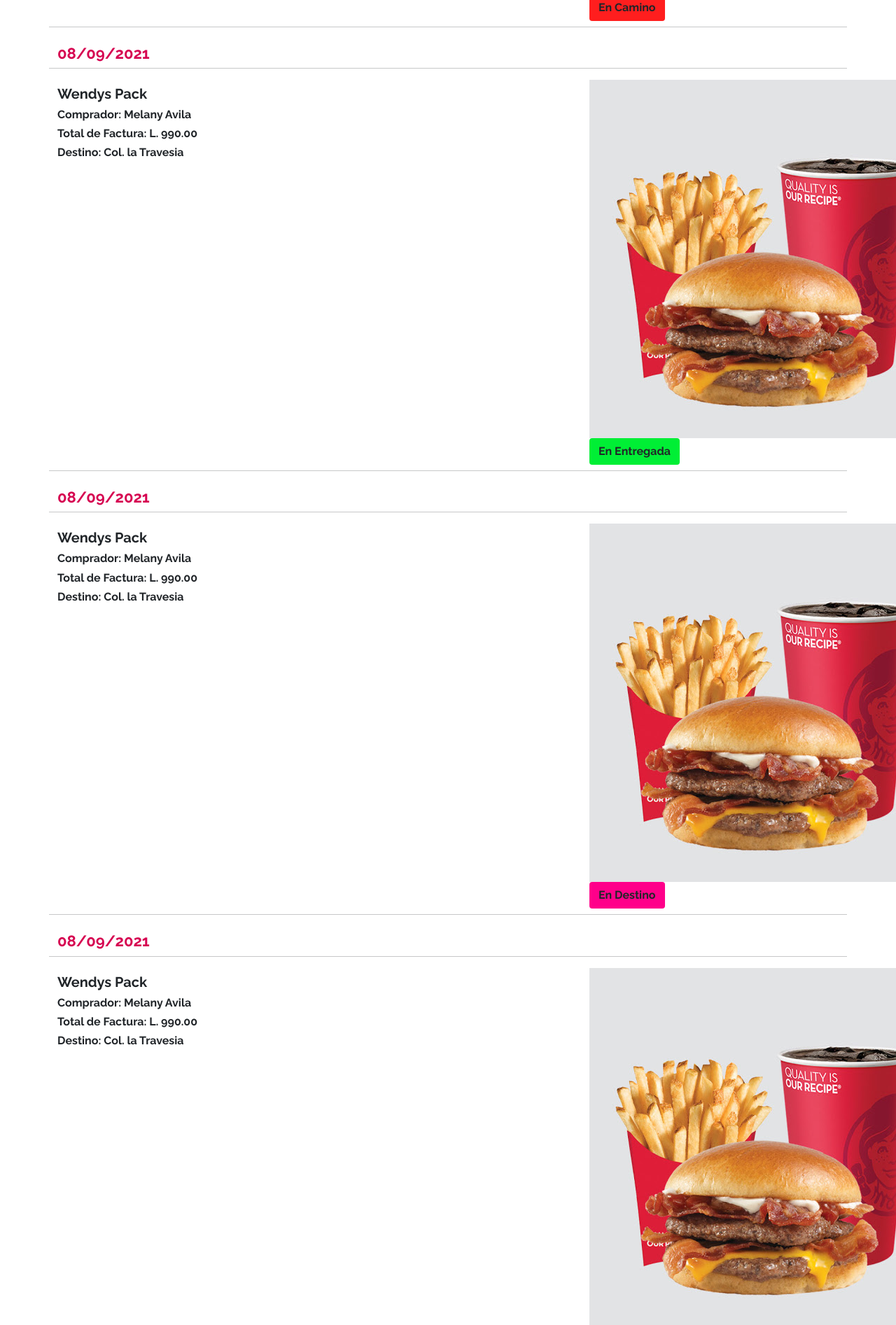
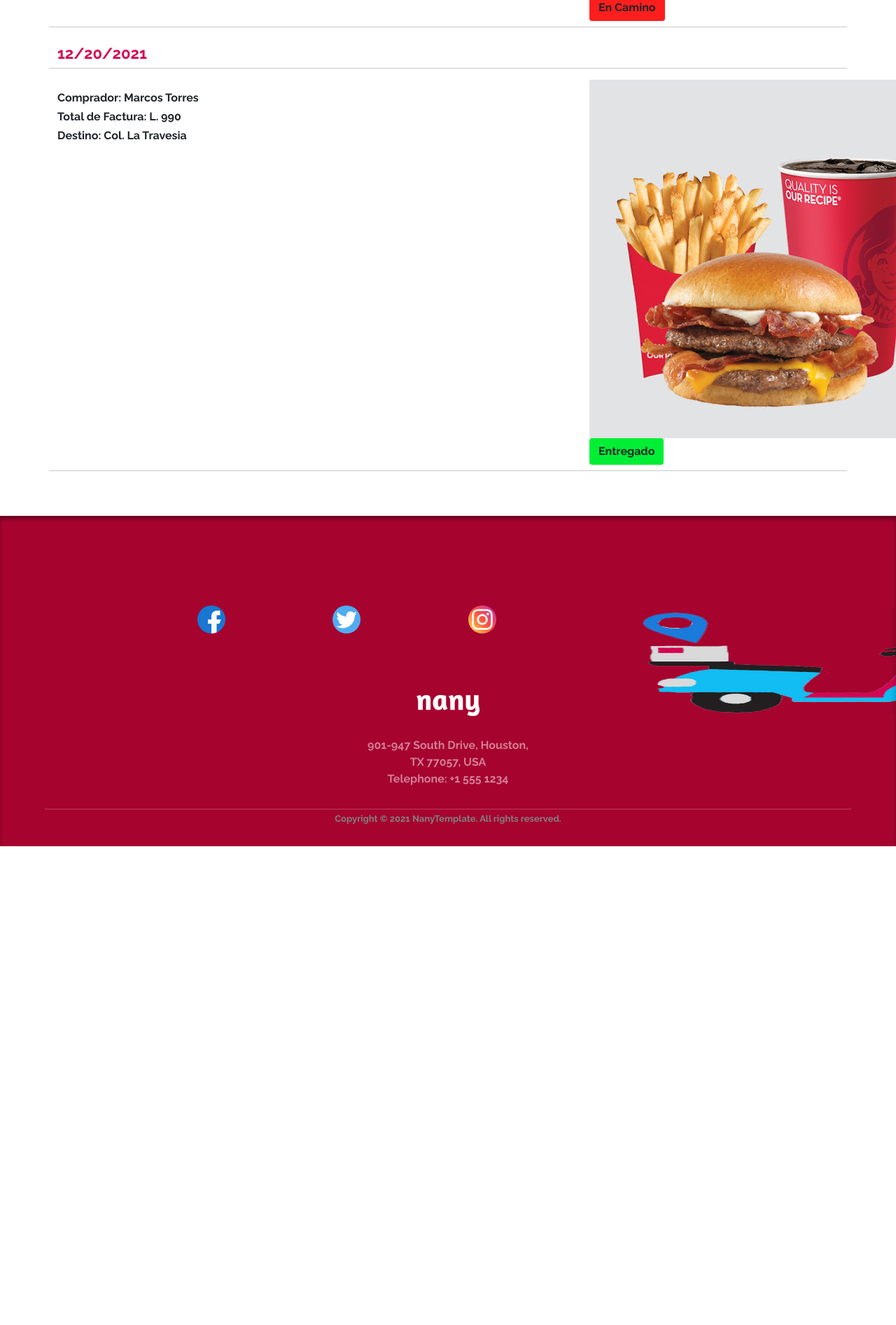
Before and after one commit to IS-912-Project-Nany/Nany-Web-Client, an Angular app: page /profile in a window 1280 px wide. Shown: the part 2085-3978 px from the top of the page at 70% size. After the commit the page ends 3294 px from the top, so only its background shows below. Built offline with nearby package versions, Linux system fonts and the light colour scheme.

Commit message:
[ADD] Json Temporal

```diff
--- a/src/app/profile/profile.component.html
+++ b/src/app/profile/profile.component.html
@@ -47,61 +47,25 @@
 
 <div id="historialContainer" class="container pb-5">
     <h3 class="text-center my-4">Mis compras realizadas</h3>
-    <div class="row" id="historial">
-        <h3 class="text-initial mt-2">08/09/2021</h3>
+    <div id="historial">
+        <div *ngFor="let order of orders" class="row">
+            <h3 class="text-initial mt-2">{{order.date}}</h3>
             <hr>
             <div class="col-8 mt-2">
-            <h5>Wendys Pack</h5>
-            <h6> Comprador: Melany Avila</h6>
-            <h6>Total de Factura: L. 990.00</h6>
-            <h6>Destino: Col. la Travesia</h6>
+                <h5>{{order.productName}}</h5>
+                <h6> Comprador: {{order.buyer}}</h6>
+                <h6>Total de Factura: L. {{order.total}}</h6>
+                <h6>Destino: {{order.destination}}</h6>
             </div>
             <div class="col-4 mb-2">
                 <a data-bs-toggle="modal" data-bs-target="#modalInvoice" class="col-4 mb-2">
-                <img class="d-block img-historial" src="../../assets/img/products/wendys-food.jpg" alt="">
+                    <img class="d-block img-historial" :src="{{order.imgOrder}}" alt="">
                 </a>
-            <button class="d-block btn btn-state-order" style="background-color: #FF1E1E" type="button">En Camino</button>
+                <button class="d-block btn btn-state-order" :style="background-color:{{order.state.color}}"
+                    type="button">{{order.state.name}}</button>
             </div>
             <hr>
-        <h3 class="text-initial mt-2">08/09/2021</h3>
-        <hr>
-        <div class="col-8 mt-2">
-            <h5>Wendys Pack</h5>
-            <h6> Comprador: Melany Avila</h6>
-            <h6>Total de Factura: L. 990.00</h6>
-            <h6>Destino: Col. la Travesia</h6>
         </div>
-        <div class="col-4 mb-2">
-            <img class="d-block img-historial" src="../../assets/img/products/wendys-food.jpg" alt="">
-            <button class="d-block btn btn-state-order" style="background-color: #00EF35" type="button">En Entregada</button>
-        </div>
-        <hr>
-        <h3 class="text-initial mt-2">08/09/2021</h3>
-        <hr>
-        <div class="col-8 mt-2">
-            <h5>Wendys Pack</h5>
-            <h6> Comprador: Melany Avila</h6>
-            <h6>Total de Factura: L. 990.00</h6>
-            <h6>Destino: Col. la Travesia</h6>
-        </div>
-        <div class="col-4 mb-2">
-            <img class="d-block img-historial" src="../../assets/img/products/wendys-food.jpg" alt="">
-            <button class="d-block btn btn-state-order" style="background-color: #FF008A" type="button">En Destino</button>
-        </div>
-        <hr>
-        <h3 class="text-initial mt-2">08/09/2021</h3>
-        <hr>
-        <div class="col-8 mt-2">
-            <h5>Wendys Pack</h5>
-            <h6> Comprador: Melany Avila</h6>
-            <h6>Total de Factura: L. 990.00</h6>
-            <h6>Destino: Col. la Travesia</h6>
-        </div>
-        <div class="col-4 mb-2">
-            <img class="d-block img-historial" src="../../assets/img/products/wendys-food.jpg" alt="">
-            <button class="d-block btn btn-state-order" style="background-color: #FFE500" type="button">En Origen</button>
-        </div>
-        <hr>
     </div>
 </div>
 
--- a/src/app/profile/profile.component.ts
+++ b/src/app/profile/profile.component.ts
@@ -2,13 +2,35 @@
 
 @Component({
   selector: 'app-profile',
-  templateUrl: './profile.component.html'
+  templateUrl: './profile.component.html',
 })
 export class ProfileComponent implements OnInit {
+  orders: any = [
+    {
+      destination: 'Col. La Travesia',
+      buyer: 'Marcos Torres',
+      total: 990.00,
+      productName: 'Wendys',
+      imgOrder: '../../assets/img/products/wendys-food.jpg',
+      date:'12/20/2021',
+      state: {
+        name: "En Camino",
+        color: '#FF1E1E'
+      }
+    },
+    {
+      destination: 'Col. La Travesia',
+      buyer: 'Marcos Torres',
+      date:'12/20/2021',
+      total: 990.00,
+      imgOrder: '../../assets/img/products/wendys-food.jpg',
+      state: {
+        name: "Entregado",
+        color: '#00EF35'
+      }
+    },
+  ];
+  constructor() {}
 
-  constructor() { }
-
-  ngOnInit(): void {
-  }
-
+  ngOnInit(): void {}
 }
```
Lines whose indentation alone changed are shown as unchanged.
